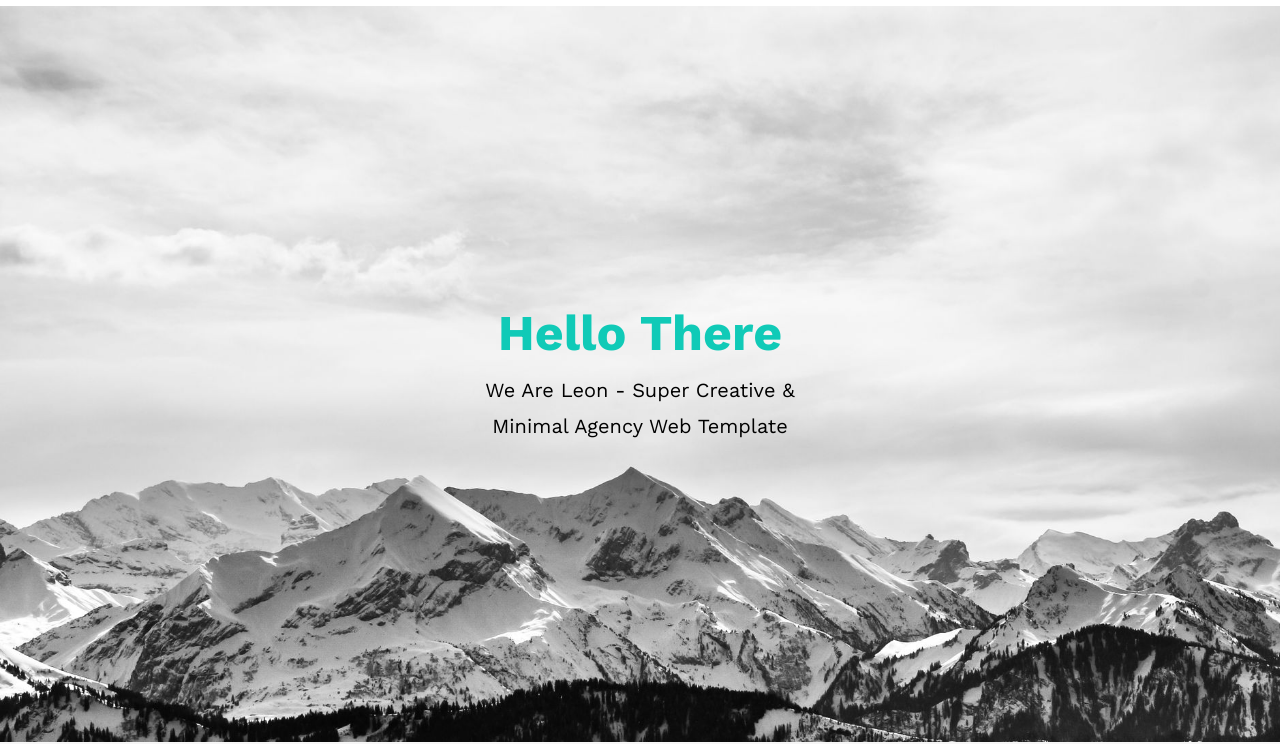
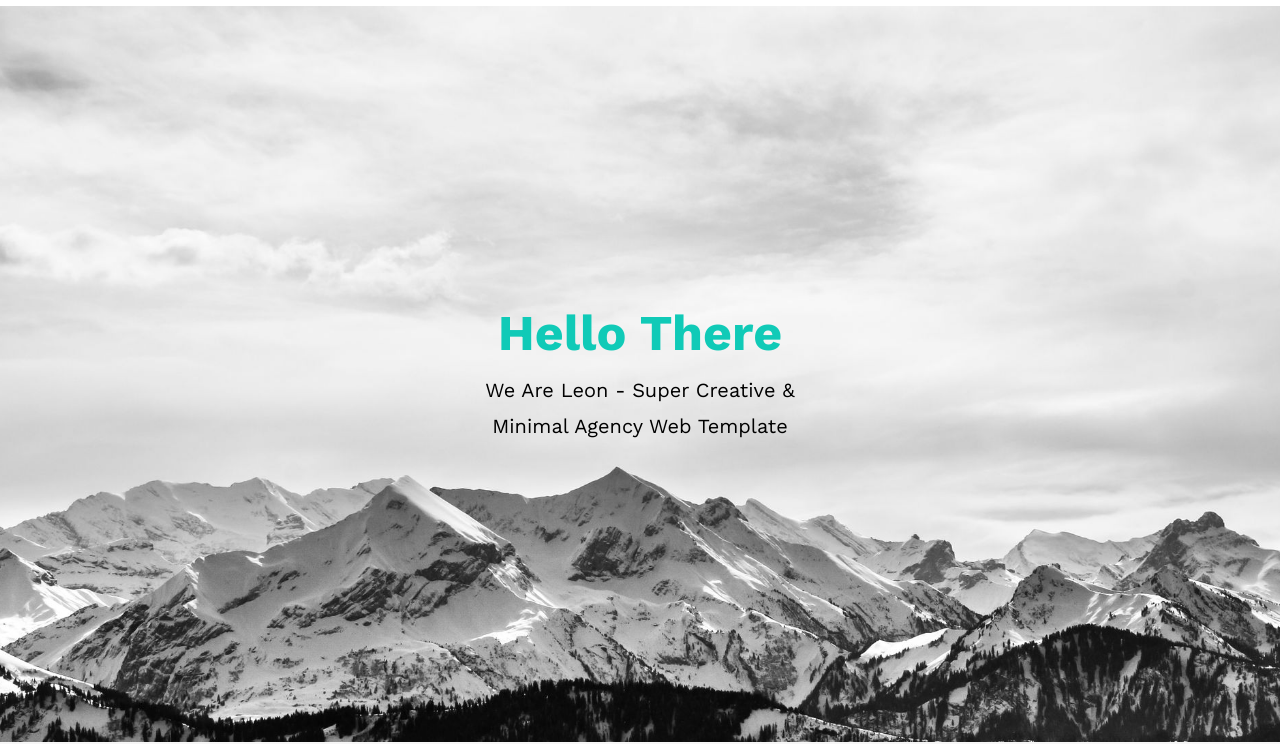
Before and after one commit to Elsharqawy50/Leon, a plain HTML site: page index.html in a window 1280 px wide. Shown: the part 58-802 px from the top of the page. Drawn offline with nearby package versions, Linux system fonts and the light colour scheme.

Commit message:
modify style

```diff
--- a/css/style.css
+++ b/css/style.css
@@ -124,7 +124,8 @@ header .container .mob-links ul li a:hover {
 /* landing */
 .landing {
   background-image: url(../image/landing.jpg) ;
-  background-attachment: scroll;
+  background-attachment: fixed;
+  background-position: center;
   background-size: cover;
   height: calc(100vh - 64px);
   display: flex;
```
